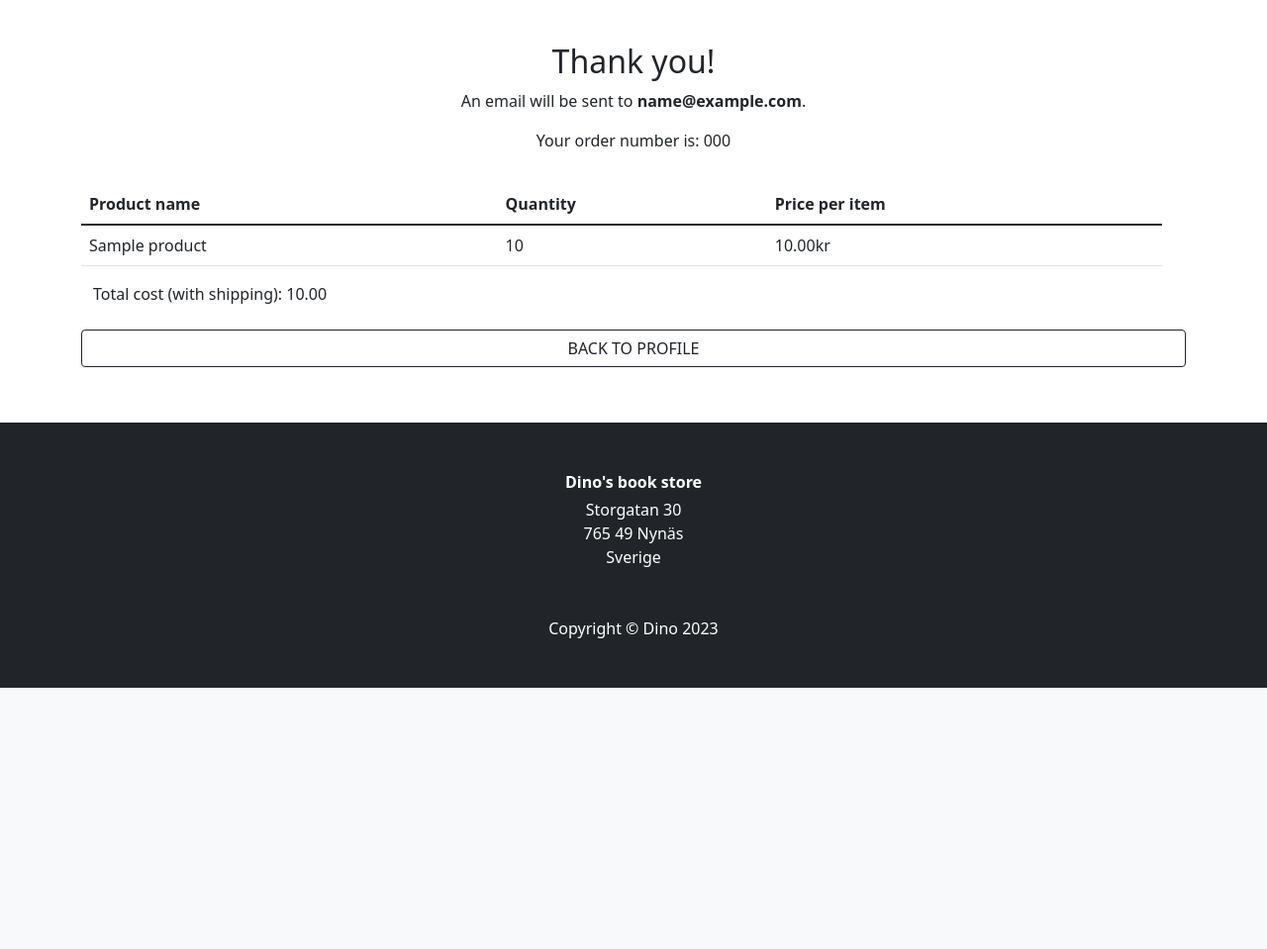
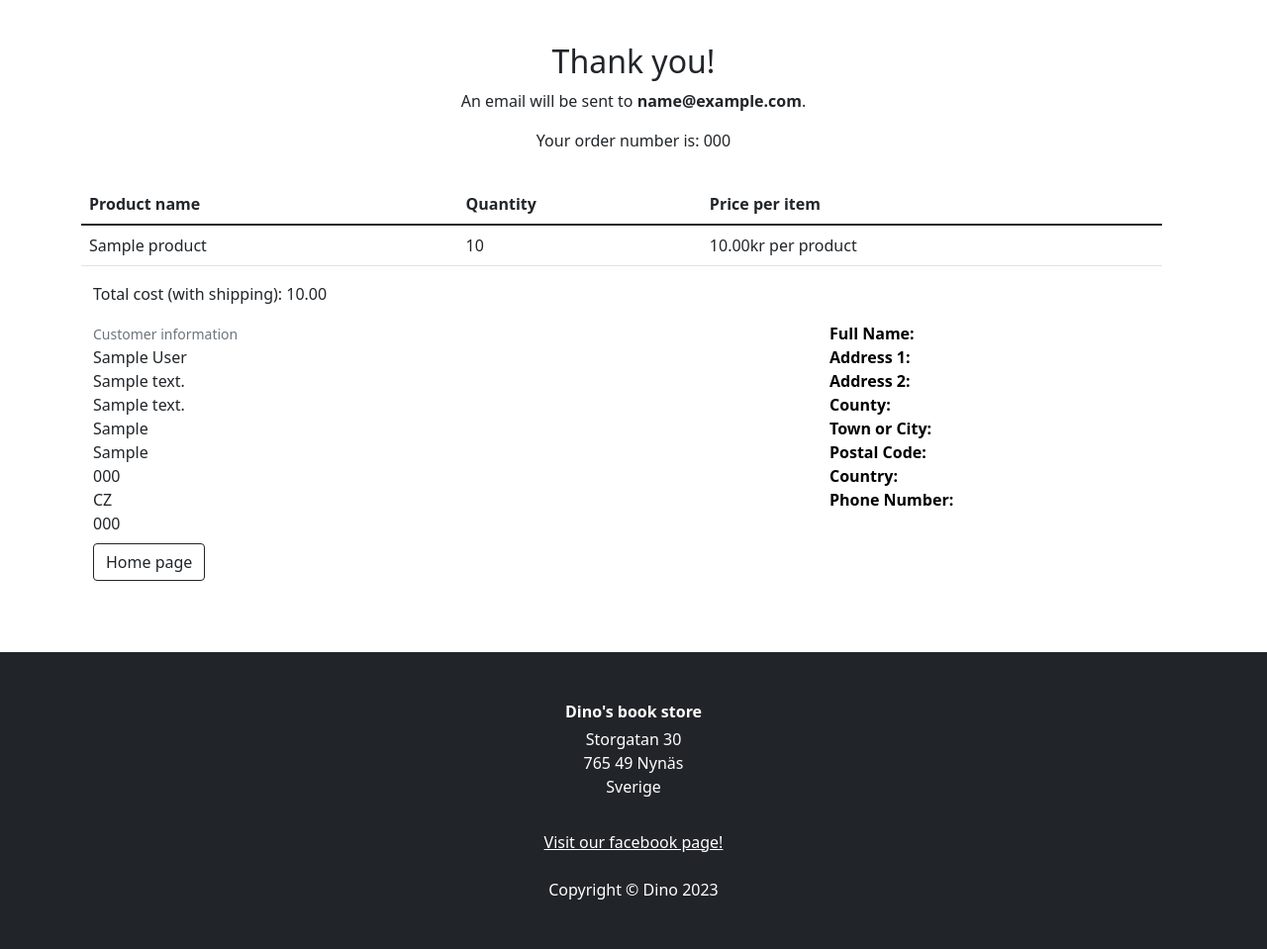
Before and after one commit to 11bus11/book-store1, a Django app: page /profile/order_history/000 in a window 1280 px wide. Shown: the part 302-1261 px from the top of the page at 99% size. Before the commit the page ends 997 px from the top, so only its background shows below. Run offline with Django 3.2, Linux system fonts and the light colour scheme; tables that the repository leaves empty hold one stand-in row (values such as "Sample post"); some libraries are stand-ins or nearby versions; some web fonts are replaced.

Commit message:
small changes

```diff
--- a/bag/contexts.py
+++ b/bag/contexts.py
@@ -9,8 +9,6 @@ def bag_contents(request):
     bag_items = []
     total = 0
     product_count = 0
-    item_total = 0
-
 
     bag = request.session.get('bag', {})
 
@@ -24,20 +22,12 @@ def bag_contents(request):
             'product': product,
         })
 
-    if product_count * 0.3 >= 2:
-        delivery = 2 * Decimal(settings.DELIVERY_BASE_COST)
-    elif product_count * 0.3 >= 6:
-        delivery = 3 * Decimal(settings.DELIVERY_BASE_COST)
-    else:
-        delivery = Decimal(settings.DELIVERY_BASE_COST)
+    delivery = Decimal(settings.DELIVERY_BASE_COST)
 
     if total == 0:
         grand_total = total
     else:
         grand_total = delivery + total
-
-    print(f"Grand total: {grand_total}")
-
 
     context = {
         'bag_items': bag_items,
--- a/bag/templates/bag/bag.html
+++ b/bag/templates/bag/bag.html
@@ -22,7 +22,6 @@
                             <th scope="col">Product</th>
                             <th scope="col">Price</th>
                             <th scope="col">Quantity</th>
-                            <th scope="col">Total</th>
                           </tr>
                         </thead>
                         <tbody>
@@ -34,7 +33,6 @@
                             </th>
                             <td>{{ item.product.price | floatformat:2 }}kr</td>
                             <td>{{ item.quantity }}</td>
-                            <td>{{ item.product.price | floatformat:2 }}kr</td>
                         </tr>
                         {% endfor %}
                         </tbody>
--- a/checkout/templates/checkout/checkout.html
+++ b/checkout/templates/checkout/checkout.html
@@ -28,7 +28,6 @@
                                     <th scope="col">Product</th>
                                     <th scope="col">Price</th>
                                     <th scope="col">Quantity</th>
-                                    <th scope="col">Total</th>
                                 </tr>
                             </thead>
                             <tbody>
@@ -37,7 +36,6 @@
                                 <th>{{ item.product.name }}</th>
                                 <td>{{ item.product.price | floatformat:2 }}kr</td>
                                 <td>{{ item.quantity }}</td>
-                                <td>{{ item.total | floatformat:2 }}kr</td>
                             </tr>
                             {% endfor %}
                             </tbody>
--- a/checkout/templates/checkout/checkout_success.html
+++ b/checkout/templates/checkout/checkout_success.html
@@ -30,24 +30,77 @@
                         <tbody>
                             <td>{{ item.product.name }}</td>
                             <td>{{ item.quantity }}</td>
-                            <td>{{ item.product.price }}kr</td>
+                            <td>{{ item.product.price }}kr per product</td>
                         </tbody>
                         {% endfor %}
                     </table>
                     <p>Total cost (with shipping): {{order.grand_total}}</p>
                 </div>
                 <div class="row">
-                    {% if from_profile %}
-                    <a href="{% url 'profile' %}" class="btn btn-outline-dark my-2">
-                        <span class="text-uppercase">Back to Profile</span>
-                    </a>
-                    {% else %}
+                    <div class="col">
+                        <small class="text-muted">Customer information</small>
+                    </div>
+                    <div class="col-12 col-md-4">
+                        <p class="mb-0 text-black fw-bold">Full Name:</p>
+                    </div>
+                    <div class="col-12 col-md-8 text-md-right">
+                        <p class="mb-0">{{ order.full_name }}</p>
+                    </div>
+                    <div class="col-12 col-md-4">
+                        <p class="mb-0 text-black fw-bold">Address 1:</p>
+                    </div>
+                    <div class="col-12 col-md-8 text-md-right">
+                        <p class="mb-0">{{ order.street_address1 }}</p>
+                    </div>
+                    {% if order.street_address2 %}
+                    <div class="col-12 col-md-4">
+                        <p class="mb-0 text-black fw-bold">Address 2:</p>
+                    </div>
+                    <div class="col-12 col-md-8 text-md-right">
+                        <p class="mb-0">{{ order.street_address1 }}</p>
+                    </div>
+                    {% endif %}
+                    {% if order.county %}
+                    <div class="col-12 col-md-4">
+                        <p class="mb-0 text-black fw-bold">County:</p>
+                    </div>
+                    <div class="col-12 col-md-8 text-md-right">
+                        <p class="mb-0">{{ order.county }}</p>
+                    </div>
+                    {% endif %}
+                    <div class="col-12 col-md-4">
+                        <p class="mb-0 text-black fw-bold">Town or City:</p>
+                    </div>
+                    <div class="col-12 col-md-8 text-md-right">
+                        <p class="mb-0">{{ order.town_or_city }}</p>
+                    </div>
+                    {% if order.postcode %}
+                        <div class="col-12 col-md-4">
+                            <p class="mb-0 text-black fw-bold">Postal Code:</p>
+                        </div>
+                        <div class="col-12 col-md-8 text-md-right">
+                            <p class="mb-0">{{ order.postcode }}</p>
+                        </div>
+                    {% endif %}
+                    <div class="col-12 col-md-4">
+                        <p class="mb-0 text-black fw-bold">Country:</p>
+                    </div>
+                    <div class="col-12 col-md-8 text-md-right">
+                        <p class="mb-0">{{ order.country }}</p>
+                    </div>
+                    <div class="col-12 col-md-4">
+                        <p class="mb-0 text-black fw-bold">Phone Number:</p>
+                    </div>
+                    <div class="col-12 col-md-8 text-md-right">
+                        <p class="mb-0">{{ order.phone_number }}</p>
+                    </div>
+                </div>
+                <div class="row">
                     <a href="{% url 'home' %}">
-                        <button class="btn btn-outline-dark text-decoration-none mb-4">
+                        <button class="btn btn-outline-dark text-decoration-none mb-4 mt-2">
                             Home page
                         </button>
                     </a>
-                    {% endif %}
                 </div>
 
             </div>
--- a/templates/base.html
+++ b/templates/base.html
@@ -202,11 +202,13 @@
         <footer class="py-5 bg-dark col-12">
             <div class="container col-12">
                 <p class="mb-1 fw-bold text-center text-white">Dino's book store</p>
-                <p class="mb-4 text-center text-white">
+                <p class="mb-2 text-center text-white">
                 Storgatan 30 <br>
                 765 49 Nynäs<br>
                 Sverige <br> <br>
                 </p>
+
+                <p class="mb-4 text-center text-white"><a class="text-white" href="https://www.facebook.com/profile.php?id=100088986231392" target="_blank">Visit our facebook page!<a/></p>
                 <p class="m-0 text-center text-white">Copyright &copy; Dino 2023</p>
             </div>
         </footer>
```
